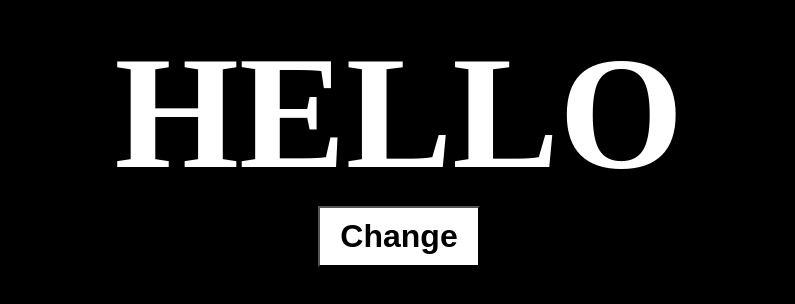
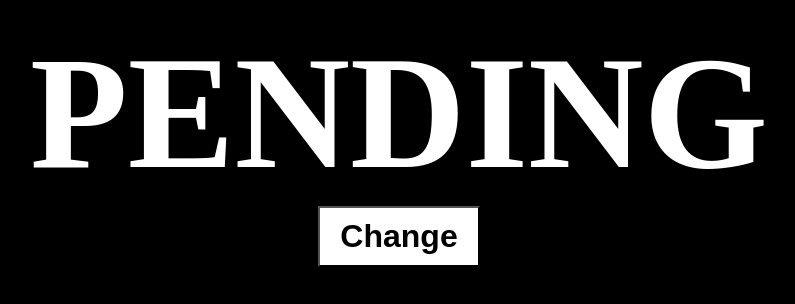
Before and after one commit to mrshabbarkhan/demo, a plain HTML site: page index.html in a window 1280 px wide. Shown: the part 256-560 px from the top of the page, without its empty margins (241-1036 px from the left). Drawn offline with Linux system fonts and the light colour scheme.

Commit message:
hello to pending

```diff
--- a/index.html
+++ b/index.html
@@ -31,7 +31,7 @@
     </style>
   </head>
   <body>
-    <h1>Hello</h1>
+    <h1>pending</h1>
     <button>Change</button>
     <script>
       let button = document.querySelector("button");
```
